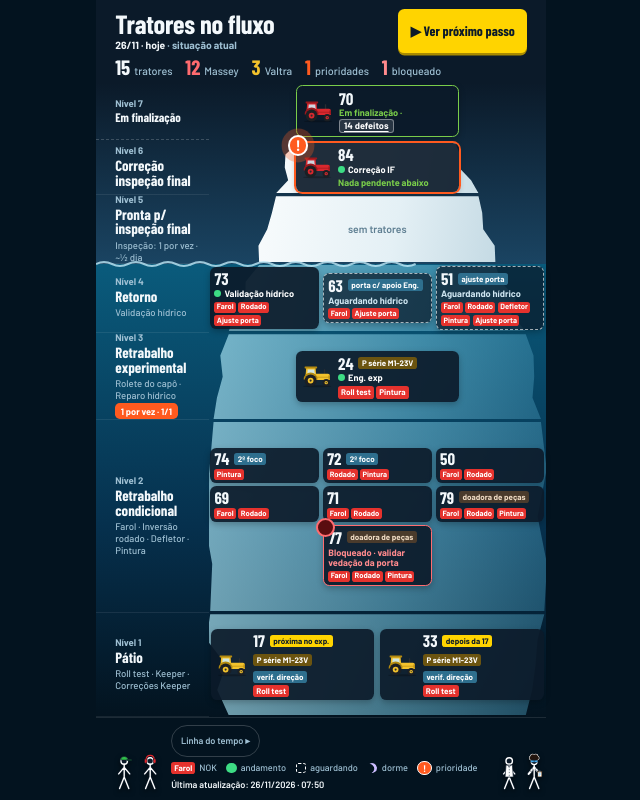
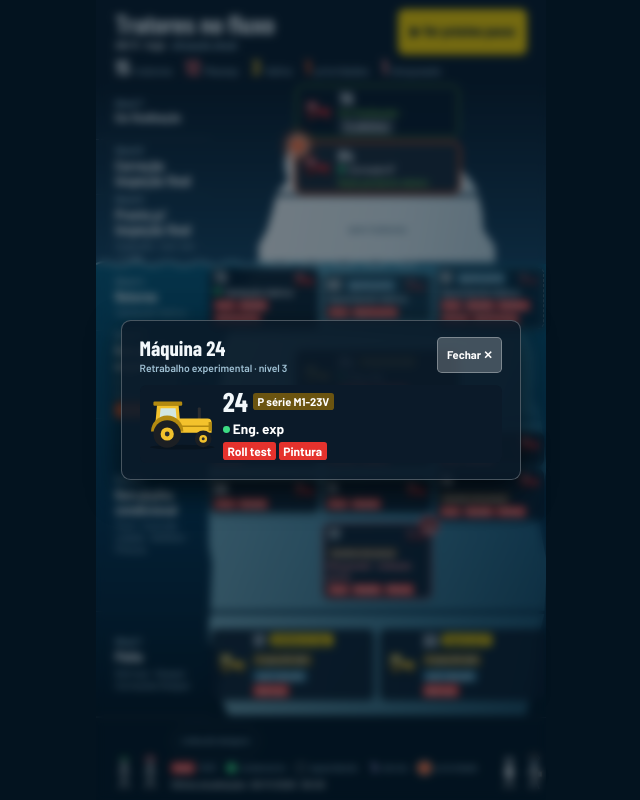
Before and after one commit to MatheusHarvey/iceberg-tratores, a plain HTML site: page index.html in a window 1280 px wide. Both pictures are taken after a click on the element 640 px from the left and 399 px from the top of the page. Shown: the whole page, without its empty margins (319-959 px from the left). Drawn offline with nearby package versions, Linux system fonts and the light colour scheme; a web font is replaced by a local one.

Commit message:
Add files via upload

```diff
--- a/index.html
+++ b/index.html
@@ -141,9 +141,23 @@ footer{position:relative;padding:.9cqh 7.4cqh 1.1cqh 9.4cqh;background:var(--sea
 @media (prefers-reduced-motion:reduce){.pop{animation:none}}
 .row.sky .nm{font-size:1.55cqh;white-space:nowrap}
 .row.dense .trs{gap:.4cqh .5cqh}
-.row.dense .t{width:13.6cqh;grid-template-columns:minmax(0,1fr);padding:.35cqh .55cqh}
-.row.dense .t svg{display:none}
+.row.dense .t{width:13.6cqh;grid-template-columns:minmax(0,1fr);padding:.35cqh .5cqh}
+.row.dense .t > svg{position:absolute;top:.5cqh;right:.5cqh;width:2.9cqh}
+.row.dense .hd{padding-right:3.2cqh}
+.row.dense .hd b{font-size:1.9cqh}
+.t{cursor:zoom-in}
+.popBox .t{width:100%;cursor:default;transform:none;box-shadow:none;background:#0b1a29}
+.popBox .t svg{width:9cqh}
+.popBox .hd b{font-size:3.4cqh}
+.popBox .st{font-size:1.7cqh}
+.popBox .ch{font-size:1.5cqh;padding:.4cqh .6cqh}
+.popBox .badge{font-size:1.4cqh;padding:.35cqh .6cqh}
+.popBox .tx{gap:.7cqh}
+.popBox .bang,.popBox .lock{display:none}
 .row.dense .ch{font-size:.95cqh;padding:.22cqh .3cqh}
+.popBox li.zoom{display:block;border:0;padding:0}
+.popBox li.zoom::before{display:none}
+.row.dense .lock{left:auto;right:-1cqh;top:-1cqh}
 </style>
 </head>
 <body>
@@ -243,7 +257,7 @@ footer{position:relative;padding:.9cqh 7.4cqh 1.1cqh 9.4cqh;background:var(--sea
    f: fita da planilha (aba Estágio), 12 letras na ordem das colunas C→N:
       O = OK · N = NOK · G = ONGOING · - = não se aplica · _ = em branco            */
 /* data e hora da última atualização (aparece no rodapé) */
-const ULTIMA_ATUALIZACAO = "26/11/2026 · 07:50";
+const ULTIMA_ATUALIZACAO = "26/11/2026 · 08:00";
 /* defeitos encontrados na máquina 70 (abre no clique em "14 defeitos") */
 const DEFEITOS_70 = [
   "Capô com abertura/gap na guarnição",
@@ -287,12 +301,12 @@ const ETAPAS = [
     "70": {ordem:1, lv:7, st:"fim", p:false, defeitos:DEFEITOS_70, f:"OOOOOOOOOOOO"},
     "84": {st:"andamento"},
     "51": {tag:"ajuste porta"},
-    "63": {tag:"porta c/ apoio Eng."},
+    "63": {tag:"ajuste porta"},
     "73": {ordem:3, lv:4, st:"andamento", f:"OOONNOOOOGNNN"},
     "24": {ordem:4, lv:3, st:"andamento", prox:null, f:"NO_OO-NOGNNN"},
     "17": {ordem:5, prox:"próxima no exp."},
     "33": {ordem:6, prox:"depois da 17"},
-    "77": {st:"bloqueado", cadeado:true, txt:null, tag:"validar vedação da porta"}
+    "77": {st:"bloqueado", cadeado:true, txt:null, tag:"vedação porta"}
   }},
   {dia:"próximo passo", rot:"Previsto", base:1, titulo:"Próximo passo · previsto", mud:{
     "73": {ordem:1, lv:5, st:"pronta", f:"OOONNOOOOO_NO"},
@@ -530,7 +544,15 @@ document.getElementById("tlBtn").addEventListener("click", e => {
 const pop = document.getElementById("pop");
 const fecharPop = () => { pop.hidden = true; };
 stage.addEventListener("click", e => {
-  const bt = e.target.closest(".defbtn"); if (!bt) return;
+  const bt = e.target.closest(".defbtn");
+  if (!bt) {
+    const c = e.target.closest(".t"); if (!c) return;
+    const t = dados(modo).find(x => x.n === c.dataset.id); if (!t) return;
+    document.getElementById("popT").innerHTML = `Máquina ${esc(t.n)}<small>${esc(NIVEIS[t.lv].nm)} · nível ${t.lv}</small>`;
+    document.getElementById("popL").innerHTML = `<li class="zoom">${card(t)}</li>`;
+    pop.hidden = false; document.getElementById("popX").focus();
+    return;
+  }
   const t = dados(modo).find(x => x.n === bt.dataset.n); if (!t || !t.defeitos) return;
   document.getElementById("popT").innerHTML = `Máquina ${esc(t.n)} · ${t.defeitos.length} defeitos sem solução<small>Pendentes na finalização</small>`;
   document.getElementById("popL").innerHTML = t.defeitos.map(d => `<li>${esc(d)}</li>`).join("");
```
